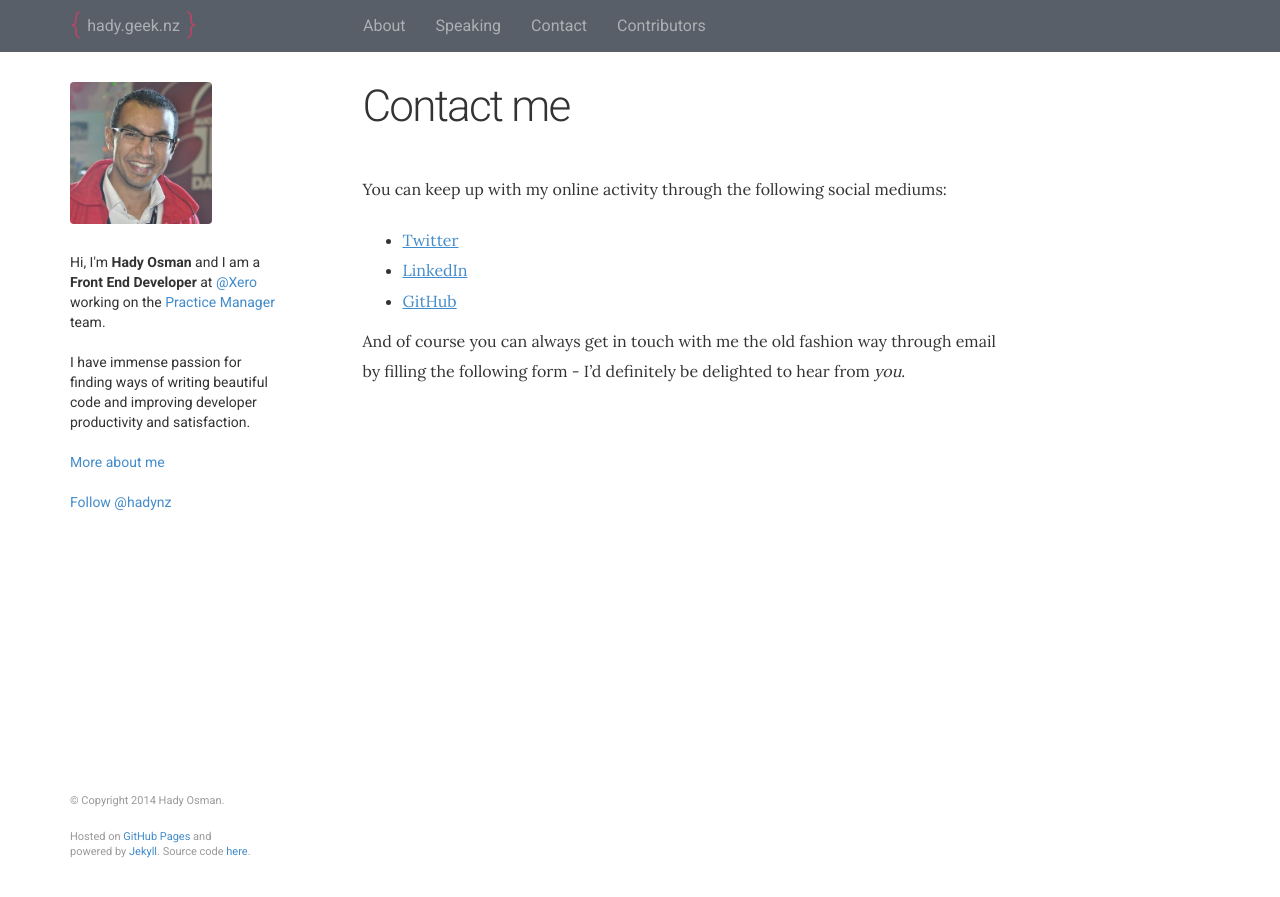
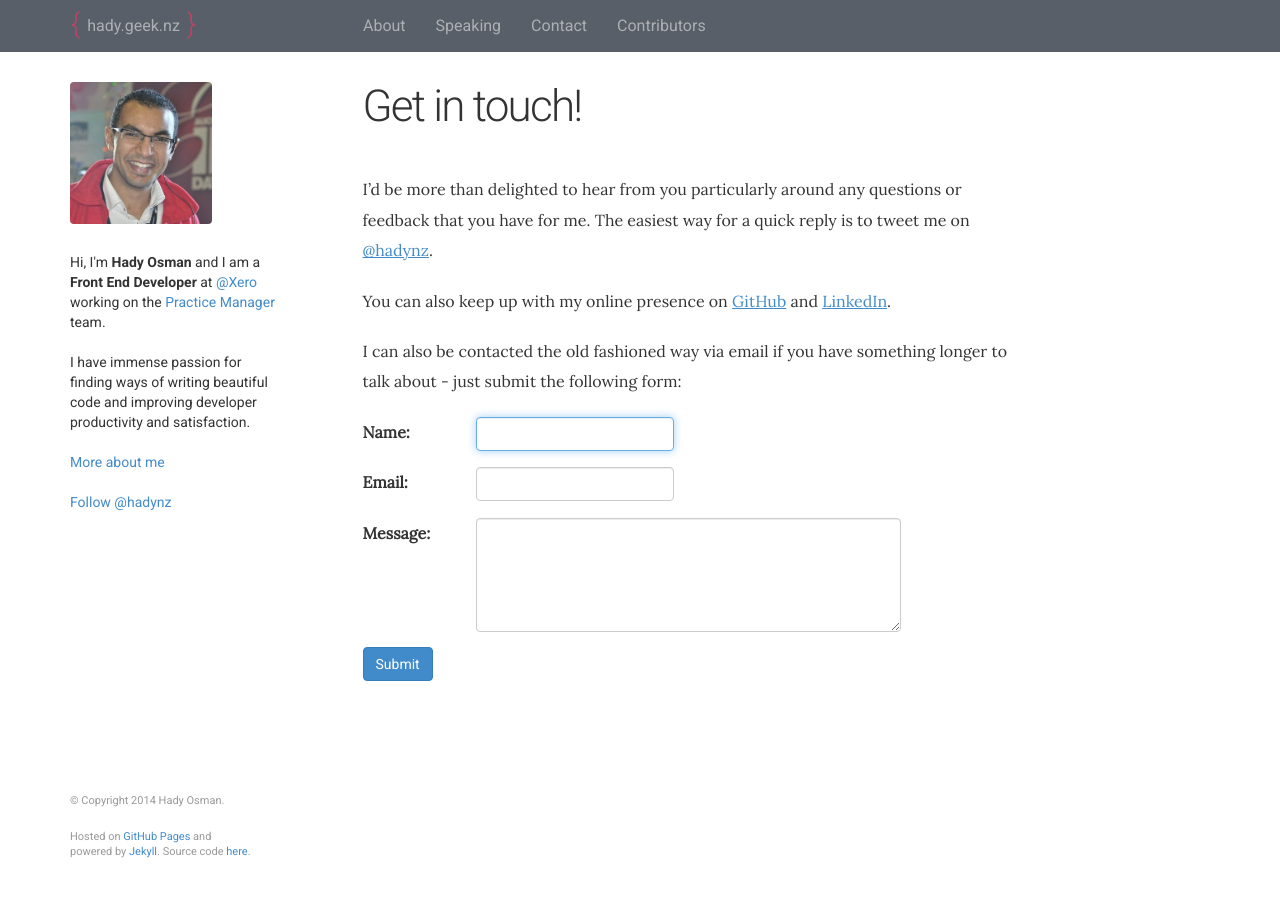
Before and after one commit to hadynz/hadynz.github.io, a Jekyll site: the page built from contact.md, in a window 1280 px wide. Shown: the top 897 px of the page. Built offline with Jekyll 4.4.1, drawn with Linux system fonts in a browser that asks for light colours; comment, search, counter and statistics services are not loaded.

Commit message:
Add contact form and new thanks page

```diff
--- a/contact.md
+++ b/contact.md
@@ -1,14 +1,37 @@
 ---
 layout: page
 permalink: /contact/
-title: Contact me
+title: Get in touch!
 comments: false
 ---
-You can keep up with my online activity through the following social mediums:
+I'd be more than delighted to hear from you particularly around any questions or feedback that you have for me. The
+easiest way for a quick reply is to tweet me on [@hadynz](http://twitter.com/hadynz).
 
-* [Twitter](https://twitter.com/hadynz)
-* [LinkedIn](http://nz.linkedin.com/in/hadyosman/)
-* [GitHub](http://github.com/hadynz)
+You can also keep up with my online presence on [GitHub](http://github.com/hadynz) and
+[LinkedIn](http://nz.linkedin.com/in/hadyosman/).
 
-And of course you can always get in touch with me the old fashion way through email by filling the following form - I'd
-definitely be delighted to hear from _you_.
+I can also be contacted the old fashioned way via email if you have something longer
+to talk about - just submit the following form:
+
+<form class="form-horizontal" action="http://getsimpleform.com/messages?form_api_token=3975b80d15fc285d48a6bc3b683a7675" method="post" role="form">
+  <input type="hidden" name="redirect_to" value="{{ site.url }}/thanks" />
+  <div class="form-group">
+    <label class="col-xs-12 col-sm-2 required" for="name">Name:</label>
+    <div class="col-xs-8 col-sm-4">
+        <input type="text" class="form-control" name="Name" id="name" required autofocus>
+    </div>
+  </div>
+  <div class="form-group">
+    <label class="col-xs-12 col-sm-2 required" for="email">Email:</label>
+    <div class="col-xs-8 col-sm-4">
+        <input type="email" class="form-control" name="Email" id="email" required>
+    </div>
+  </div>
+  <div class="form-group">
+    <label class="col-xs-12 col-sm-2 required" for="message">Message:</label>
+    <div class="col-sm-8">
+        <textarea class="form-control" rows="5" name="Message" id="message" required></textarea>
+    </div>
+  </div>
+  <button type="submit" class="btn btn-primary">Submit</button>
+</form>
```
Also changed, not shown: thanks.md (added, +10 -0 lines).
